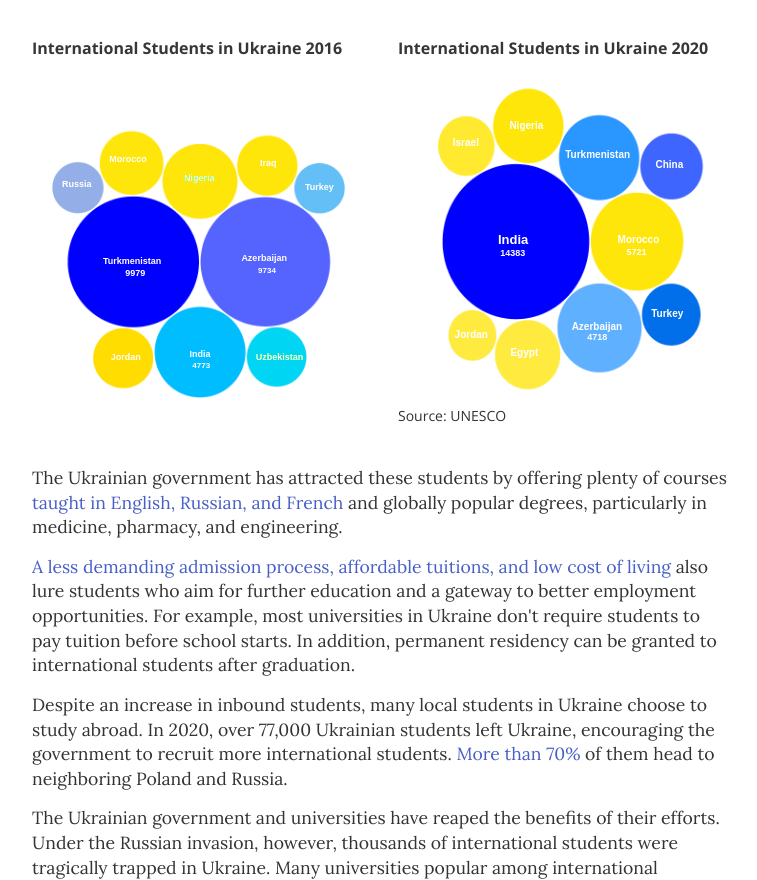
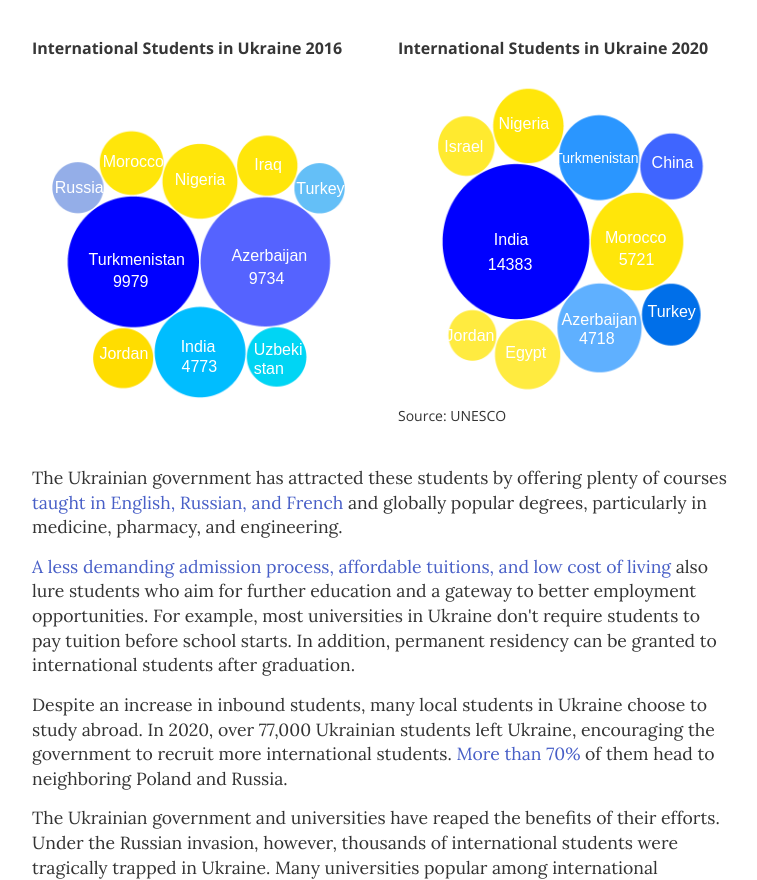
Before and after one commit to naokatoh/ukraine, a plain HTML site: page docs/index.html in a window 1280 px wide. Shown: the part 1562-2442 px from the top of the page, without its empty margins (258-1015 px from the left). Drawn offline with nearby package versions, Linux system fonts and the light colour scheme.

Commit message:
Add files via upload

```diff
--- a/docs/index.html
+++ b/docs/index.html
@@ -6,6 +6,16 @@
     <meta name="viewport" content="width=device-width, initial-scale=1, shrink-to-fit=no">
     <script src="https://use.fontawesome.com/releases/v5.3.1/js/all.js" defer ></script>
     <link rel="stylesheet" href="https://cdn.jsdelivr.net/npm/bulma@0.8.0/css/bulma.min.css" />
+
+    <meta property="og:url" content="https://naokatoh.github.io/ukraine/">
+   <meta property="og:type" content="Ukraine Crisis">
+   <meta property="og:title" content="International students in Ukraine need more help as Russian intensifies attack
+   ">
+   <meta property="og:description" content="While the Russian invasion continues, Ukrainians are not the only ones fleeing the country – those who have come to study abroad are also trying to flee.">
+   <meta property="og:site_name" content="Nao Hidaka Kato's portfolio">
+   <meta property="og:image" content="https://upload.wikimedia.org/wikipedia/commons/thumb/f/ff/Reporter%27s_Notebook_-_Confusion%2C_Chaos_as_Russia_Invades_Ukraine_02.jpg/512px-Reporter%27s_Notebook_-_Confusion%2C_Chaos_as_Russia_Invades_Ukraine_02.jpg">
+
+
     <style>
         body {
             margin:auto;
@@ -428,7 +438,8 @@
     <div class="column-container">
         <strong>International Students in Ukraine 2016</strong>
 
-<!-- Generated by ai2html v0.106.0 - 2022-03-11 11:45 -->
+
+<!-- Generated by ai2html v0.106.0 - 2022-04-08 22:33 -->
 <!-- ai file: ukraine2016.svg -->
 <style media="screen,print">
 	#g-ukraine2016_svg-box ,
@@ -458,12 +469,11 @@
 	}
 	#g-ukraine2016_svg-_1 p {
 		font-family:arial,helvetica,sans-serif;
-		font-weight:bold;
-		line-height:11px;
+		line-height:19px;
 		height:auto;
 		opacity:1;
 		letter-spacing:0em;
-		font-size:9px;
+		font-size:16px;
 		text-align:left;
 		color:rgb(255,255,255);
 		text-transform:none;
@@ -474,21 +484,7 @@
 		position:static;
 	}
 	#g-ukraine2016_svg-_1 .g-pstyle0 {
-		height:11px;
-	}
-	#g-ukraine2016_svg-_1 .g-pstyle1 {
-		height:11px;
-		color:rgb(0,255,0);
-	}
-	#g-ukraine2016_svg-_1 .g-pstyle2 {
-		line-height:10px;
-		height:10px;
-		font-size:8px;
-	}
-	#g-ukraine2016_svg-_1 .g-pstyle3 {
-		line-height:9px;
-		height:9px;
-		font-size:8px;
+		height:19px;
 	}
 
 </style>
@@ -499,56 +495,52 @@
 	<div id="g-ukraine2016_svg-_1" class="g-artboard" style="max-width: 350px;max-height: 400px" data-aspect-ratio="0.875" data-min-width="0">
 <div style="padding: 0 0 114.2857% 0;"></div>
 		<img id="g-ukraine2016_svg-_1-img" class="g-aiImg" alt="" src="ukraine2016_svg-_1.png"/>
-		<div id="g-ai0-1" class="g-_1 g-aiAbs g-aiPointText" style="top:26.4633%;margin-top:-6.9px;left:23.1493%;width:62px;">
+		<div id="g-ai0-1" class="g-_1 g-aiAbs g-aiPointText" style="top:26.9907%;margin-top:-11px;left:21.1462%;width:84px;">
 			<p class="g-pstyle0">Morocco</p>
 		</div>
-		<div id="g-ai0-2" class="g-_1 g-aiAbs g-aiPointText" style="top:27.4633%;margin-top:-6.9px;left:68.2411%;width:39px;">
+		<div id="g-ai0-2" class="g-_1 g-aiAbs g-aiPointText" style="top:27.7407%;margin-top:-11px;left:66.5463%;width:50px;">
 			<p class="g-pstyle0">Iraq</p>
 		</div>
-		<div id="g-ai0-3" class="g-_1 g-aiAbs g-aiPointText" style="top:31.2133%;margin-top:-6.9px;left:45.528%;width:54px;">
-			<p class="g-pstyle1">Nigeria</p>
-		</div>
-		<div id="g-ai0-4" class="g-_1 g-aiAbs g-aiPointText" style="top:31.2133%;margin-top:-6.9px;left:45.528%;width:54px;">
+		<div id="g-ai0-3" class="g-_1 g-aiAbs g-aiPointText" style="top:31.7407%;margin-top:-11px;left:42.7543%;width:73px;">
 			<p class="g-pstyle0">Nigeria</p>
 		</div>
-		<div id="g-ai0-5" class="g-_1 g-aiAbs g-aiPointText" style="top:32.9633%;margin-top:-6.9px;left:8.9608%;width:53px;">
+		<div id="g-ai0-4" class="g-_1 g-aiAbs g-aiPointText" style="top:33.7407%;margin-top:-11px;left:6.8034%;width:71px;">
 			<p class="g-pstyle0">Russia</p>
 		</div>
-		<div id="g-ai0-6" class="g-_1 g-aiAbs g-aiPointText" style="top:33.7133%;margin-top:-6.9px;left:81.7307%;width:53px;">
+		<div id="g-ai0-5" class="g-_1 g-aiAbs g-aiPointText" style="top:33.9907%;margin-top:-11px;left:79.111%;width:70px;">
 			<p class="g-pstyle0">Turkey</p>
 		</div>
-		<div id="g-ai0-7" class="g-_1 g-aiAbs g-aiPointText" style="top:52.2134%;margin-top:-6.9px;left:62.6917%;width:70px;">
+		<div id="g-ai0-6" class="g-_1 g-aiAbs g-aiPointText" style="top:51.4908%;margin-top:-11px;left:59.757%;width:98px;">
 			<p class="g-pstyle0">Azerbaijan</p>
 		</div>
-		<div id="g-ai0-8" class="g-_1 g-aiAbs g-aiPointText" style="top:52.9634%;margin-top:-6.9px;left:21.2557%;width:84px;">
+		<div id="g-ai0-7" class="g-_1 g-aiAbs g-aiPointText" style="top:52.4907%;margin-top:-11px;left:16.9411%;width:119px;">
 			<p class="g-pstyle0">Turkmenistan</p>
 		</div>
-		<div id="g-ai0-9" class="g-_1 g-aiAbs g-aiPointText" style="top:55.4329%;margin-top:-5.7px;left:67.683%;width:40px;">
-			<p class="g-pstyle2">9734</p>
+		<div id="g-ai0-8" class="g-_1 g-aiAbs g-aiPointText" style="top:57.4907%;margin-top:-11px;left:64.9093%;width:58px;">
+			<p class="g-pstyle0">9734</p>
 		</div>
-		<div id="g-ai0-10" class="g-_1 g-aiAbs g-aiPointText" style="top:56.0807%;margin-top:-6.3px;left:27.9248%;width:42px;">
+		<div id="g-ai0-9" class="g-_1 g-aiAbs g-aiPointText" style="top:58.2407%;margin-top:-11px;left:24.2266%;width:58px;">
 			<p class="g-pstyle0">9979</p>
 		</div>
-		<div id="g-ai0-11" class="g-_1 g-aiAbs g-aiPointText" style="top:77.4634%;margin-top:-6.9px;left:47.1335%;width:44px;">
+		<div id="g-ai0-10" class="g-_1 g-aiAbs g-aiPointText" style="top:75.4907%;margin-top:-11px;left:44.514%;width:57px;">
 			<p class="g-pstyle0">India</p>
 		</div>
-		<div id="g-ai0-12" class="g-_1 g-aiAbs g-aiPointText" style="top:78.2134%;margin-top:-6.9px;left:66.9738%;width:72px;">
-			<p class="g-pstyle1">Uzbekistan</p>
+		<div id="g-ai0-11" class="g-_1 g-aiAbs g-aiPointText" style="top:78.6407%;margin-top:-20.6px;left:66.3574%;width:71px;">
+			<p class="g-pstyle0">Uzbeki</p>
+			<p class="g-pstyle0">stan</p>
 		</div>
-		<div id="g-ai0-13" class="g-_1 g-aiAbs g-aiPointText" style="top:78.2134%;margin-top:-6.9px;left:23.5642%;width:54px;">
+		<div id="g-ai0-12" class="g-_1 g-aiAbs g-aiPointText" style="top:77.2407%;margin-top:-11px;left:20.1741%;width:71px;">
 			<p class="g-pstyle0">Jordan</p>
 		</div>
-		<div id="g-ai0-14" class="g-_1 g-aiAbs g-aiPointText" style="top:78.2134%;margin-top:-6.9px;left:66.9738%;width:72px;">
-			<p class="g-pstyle0">Uzbekistan</p>
-		</div>
-		<div id="g-ai0-15" class="g-_1 g-aiAbs g-aiPointText" style="top:80.0103%;margin-top:-5px;left:47.9948%;width:39px;">
-			<p class="g-pstyle3">4773</p>
+		<div id="g-ai0-13" class="g-_1 g-aiAbs g-aiPointText" style="top:80.7407%;margin-top:-11px;left:44.7589%;width:58px;">
+			<p class="g-pstyle0">4773</p>
 		</div>
 	</div>
 
 </div>
 
-<!-- End ai2html - 2022-03-11 11:45 -->
+<!-- End ai2html - 2022-04-08 22:33 -->
+
 
 
     </div>
@@ -559,7 +551,8 @@
     <div class="column-container">
 	<strong>International Students in Ukraine 2020</strong>
 
-<!-- Generated by ai2html v0.106.0 - 2022-03-10 18:58 -->
+
+<!-- Generated by ai2html v0.106.0 - 2022-04-08 22:10 -->
 <!-- ai file: ukraine2020.ai -->
 <style media="screen,print">
 	#g-ukraine2020-box ,
@@ -589,12 +582,11 @@
 	}
 	#g-ukraine2020-_1 p {
 		font-family:arial,helvetica,sans-serif;
-		font-weight:bold;
-		line-height:12px;
+		line-height:19px;
 		height:auto;
 		opacity:1;
 		letter-spacing:0em;
-		font-size:10px;
+		font-size:16px;
 		text-align:left;
 		color:rgb(255,255,255);
 		text-transform:none;
@@ -612,19 +604,13 @@
 		color:rgb(51,51,51);
 	}
 	#g-ukraine2020-_1 .g-pstyle1 {
-		height:12px;
+		height:19px;
 		text-align:right;
 	}
 	#g-ukraine2020-_1 .g-pstyle2 {
-		line-height:16px;
-		height:16px;
-		font-size:13px;
-		text-align:right;
-	}
-	#g-ukraine2020-_1 .g-pstyle3 {
-		line-height:11px;
-		height:11px;
-		font-size:9px;
+		line-height:17px;
+		height:17px;
+		font-size:14px;
 		text-align:right;
 	}
 
@@ -642,50 +628,50 @@
 		<div id="g-ai0-2" class="g-_1 g-aiAbs g-aiPointText" style="top:8.1051%;margin-top:-8.1px;right:44.0851%;width:25px;">
 			<p class="g-pstyle0"> </p>
 		</div>
-		<div id="g-ai0-3" class="g-_1 g-aiAbs g-aiPointText" style="top:19.523%;margin-top:-7.1px;right:56.4993%;width:54px;">
+		<div id="g-ai0-3" class="g-_1 g-aiAbs g-aiPointText" style="top:18.9312%;margin-top:-11px;right:54.7437%;width:70px;">
 			<p class="g-pstyle1">Nigeria</p>
 		</div>
-		<div id="g-ai0-4" class="g-_1 g-aiAbs g-aiPointText" style="top:24.5369%;margin-top:-7.1px;right:75.7722%;width:46px;">
+		<div id="g-ai0-4" class="g-_1 g-aiAbs g-aiPointText" style="top:25.6164%;margin-top:-11px;right:74.4354%;width:59px;">
 			<p class="g-pstyle1">Israel</p>
 		</div>
-		<div id="g-ai0-5" class="g-_1 g-aiAbs g-aiPointText" style="top:27.8795%;margin-top:-7.1px;right:30.5146%;width:83px;">
-			<p class="g-pstyle1">Turkmenistan</p>
+		<div id="g-ai0-5" class="g-_1 g-aiAbs g-aiPointText" style="top:28.9082%;margin-top:-9.8px;right:27.9683%;width:102px;">
+			<p class="g-pstyle2">Turkmenistan</p>
 		</div>
-		<div id="g-ai0-6" class="g-_1 g-aiAbs g-aiPointText" style="top:30.9436%;margin-top:-7.1px;right:14.5903%;width:48px;">
+		<div id="g-ai0-6" class="g-_1 g-aiAbs g-aiPointText" style="top:30.3518%;margin-top:-11px;right:11.5583%;width:62px;">
 			<p class="g-pstyle1">China</p>
 		</div>
-		<div id="g-ai0-7" class="g-_1 g-aiAbs g-aiPointText" style="top:52.818%;margin-top:-9.6px;right:60.9827%;width:51px;">
-			<p class="g-pstyle2">India</p>
-		</div>
-		<div id="g-ai0-8" class="g-_1 g-aiAbs g-aiPointText" style="top:52.6706%;margin-top:-7.1px;right:21.778%;width:61px;">
+		<div id="g-ai0-7" class="g-_1 g-aiAbs g-aiPointText" style="top:52.0788%;margin-top:-11px;right:19.6688%;width:80px;">
 			<p class="g-pstyle1">Morocco</p>
 		</div>
-		<div id="g-ai0-9" class="g-_1 g-aiAbs g-aiPointText" style="top:56.4222%;margin-top:-6.6px;right:25.6%;width:42px;">
-			<p class="g-pstyle3">5721</p>
+		<div id="g-ai0-8" class="g-_1 g-aiAbs g-aiPointText" style="top:52.6359%;margin-top:-11px;right:60.9235%;width:55px;">
+			<p class="g-pstyle1">India</p>
 		</div>
-		<div id="g-ai0-10" class="g-_1 g-aiAbs g-aiPointText" style="top:56.6234%;margin-top:-6.3px;right:61.9075%;width:45px;">
-			<p class="g-pstyle3">14383</p>
+		<div id="g-ai0-9" class="g-_1 g-aiAbs g-aiPointText" style="top:58.4855%;margin-top:-11px;right:23.2631%;width:56px;">
+			<p class="g-pstyle1">5721</p>
 		</div>
-		<div id="g-ai0-11" class="g-_1 g-aiAbs g-aiPointText" style="top:74.3976%;margin-top:-7.1px;right:14.5869%;width:52px;">
+		<div id="g-ai0-10" class="g-_1 g-aiAbs g-aiPointText" style="top:60.1568%;margin-top:-11px;right:59.797%;width:64px;">
+			<p class="g-pstyle1">14383</p>
+		</div>
+		<div id="g-ai0-11" class="g-_1 g-aiAbs g-aiPointText" style="top:73.8058%;margin-top:-11px;right:10.8313%;width:68px;">
 			<p class="g-pstyle1">Turkey</p>
 		</div>
-		<div id="g-ai0-12" class="g-_1 g-aiAbs g-aiPointText" style="top:78.2973%;margin-top:-7.1px;right:32.8758%;width:69px;">
+		<div id="g-ai0-12" class="g-_1 g-aiAbs g-aiPointText" style="top:76.0342%;margin-top:-11px;right:28.381%;width:94px;">
 			<p class="g-pstyle1">Azerbaijan</p>
 		</div>
-		<div id="g-ai0-13" class="g-_1 g-aiAbs g-aiPointText" style="top:80.5257%;margin-top:-7.1px;right:73.0777%;width:53px;">
+		<div id="g-ai0-13" class="g-_1 g-aiAbs g-aiPointText" style="top:80.7696%;margin-top:-11px;right:71.126%;width:68px;">
 			<p class="g-pstyle1">Jordan</p>
 		</div>
-		<div id="g-ai0-14" class="g-_1 g-aiAbs g-aiPointText" style="top:81.2133%;margin-top:-6.6px;right:37.3181%;width:42px;">
-			<p class="g-pstyle3">4718</p>
+		<div id="g-ai0-14" class="g-_1 g-aiAbs g-aiPointText" style="top:81.6053%;margin-top:-11px;right:35.1352%;width:56px;">
+			<p class="g-pstyle1">4718</p>
 		</div>
-		<div id="g-ai0-15" class="g-_1 g-aiAbs g-aiPointText" style="top:85.8182%;margin-top:-7.1px;right:58.0183%;width:48px;">
+		<div id="g-ai0-15" class="g-_1 g-aiAbs g-aiPointText" style="top:85.7835%;margin-top:-11px;right:55.6476%;width:61px;">
 			<p class="g-pstyle1">Egypt</p>
 		</div>
 	</div>
 
 </div>
 
-<!-- End ai2html - 2022-03-10 18:58 -->
+<!-- End ai2html - 2022-04-08 22:10 -->
 
 <small >Source: UNESCO</small>
 <br>
```
